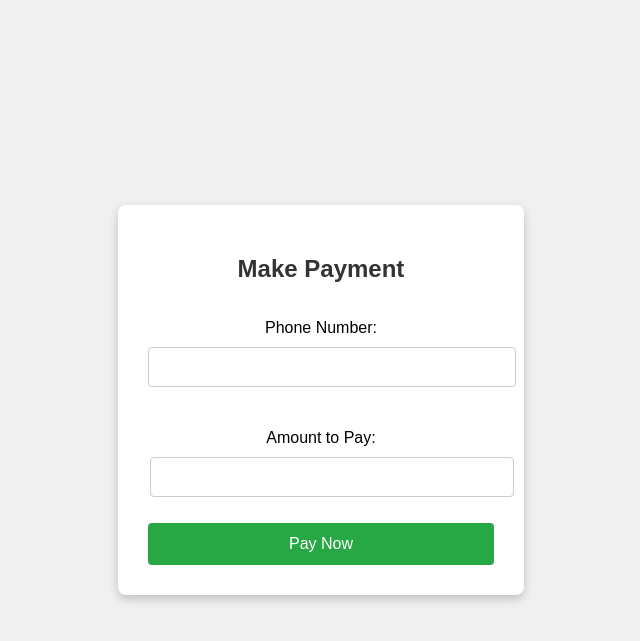
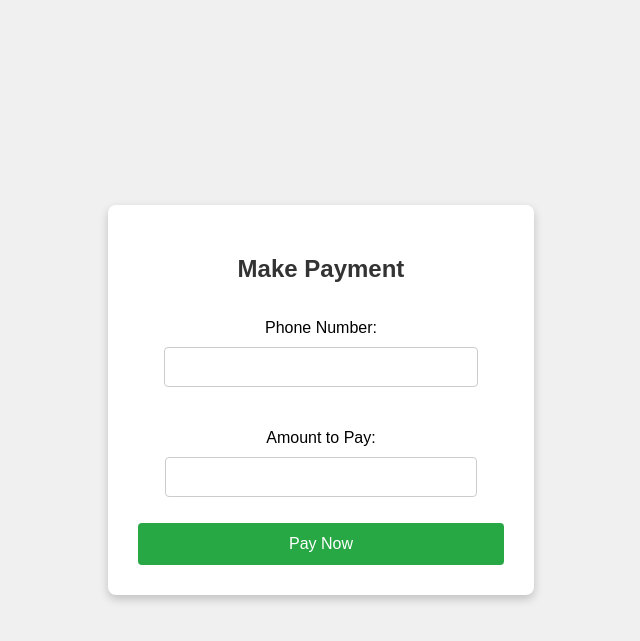
Before and after one commit to LynnAkinyi/darajaDjango, a Django app: page / in a window 1280 px wide. Shown: the top 641 px of the page, without its empty margins (319-959 px from the left). Run offline with Django 5.2, Linux system fonts and the light colour scheme.

Commit message:
modified form

```diff
--- a/transaction_site/transaction_app/templates/payment_form.html
+++ b/transaction_site/transaction_app/templates/payment_form.html
@@ -45,9 +45,9 @@
         /* Style the form inputs */
 
         input {
-            width: 100%;
+            width: 80%;
             padding: 10px;
-            margin: 10px 0;
+            margin: 10px 10px;
             border-radius: 4px;
             border: 1px solid #ccc;
             font-size: 16px;
```
